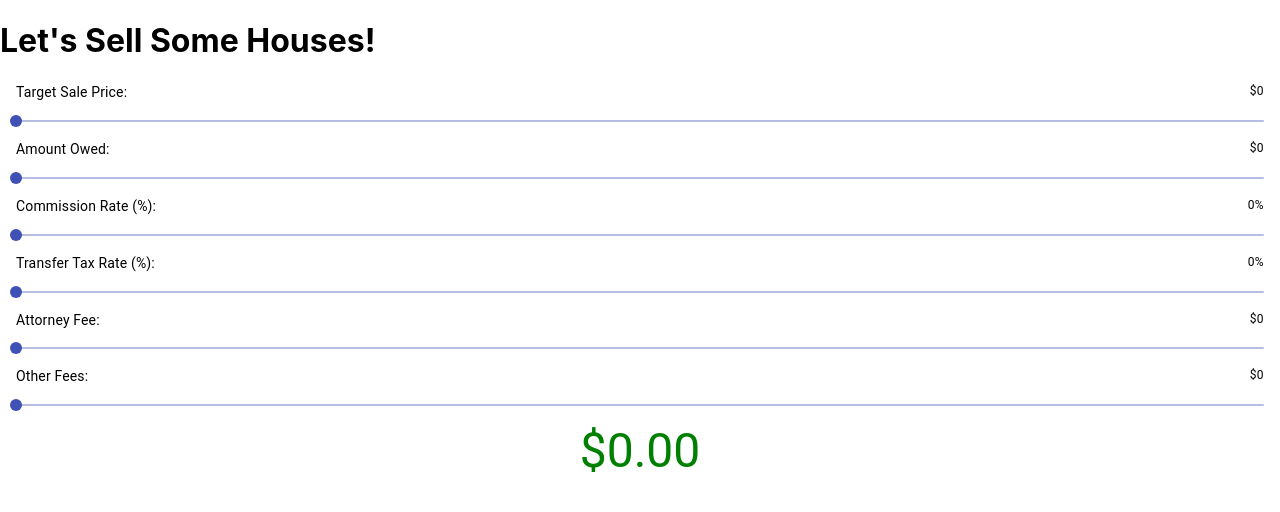
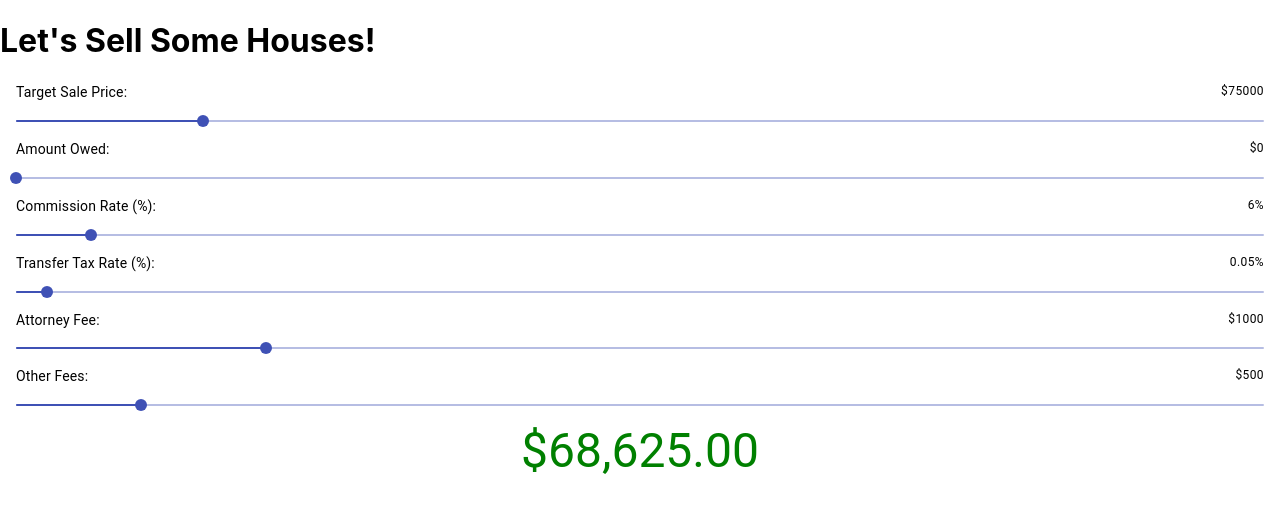
Before and after one commit to jeffn12/home-sale-tools, a React (Create React App) app: page / in a window 1280 px wide. Shown: the top 512 px of the page. Built offline with nearby package versions, Linux system fonts and the light colour scheme.

Commit message:
feat: remove chart prep

```diff
--- a/src/components/DetailInput.js
+++ b/src/components/DetailInput.js
@@ -3,14 +3,13 @@ import React, { useState, useEffect } from 'react';
 import { Box, Grid, Slider, Typography } from '@material-ui/core';
 
 const DetailInput = () => {
-  const [salePrice, setSalePrice] = useState(0);
+  const [salePrice, setSalePrice] = useState(75000);
   const [amountOwed, setAmountOwed] = useState(0);
-  const [commissionRate, setCommissionRate] = useState(0);
-  const [transferTaxRate, setTransferTaxRate] = useState(0);
-  const [attorneyFee, setAttorneyFee] = useState(0);
-  const [otherFees, setOtherFees] = useState(0);
+  const [commissionRate, setCommissionRate] = useState(0.06);
+  const [transferTaxRate, setTransferTaxRate] = useState(0.005);
+  const [attorneyFee, setAttorneyFee] = useState(1000);
+  const [otherFees, setOtherFees] = useState(500);
   const [amountEarned, setAmountEarned] = useState(0);
-  const [salePriceRange, setSalePriceRange] = useState([]);
 
   useEffect(() => {
     setAmountEarned(
@@ -28,20 +27,6 @@ const DetailInput = () => {
     attorneyFee,
     otherFees,
   ]);
-
-  useEffect(() => {
-    const range = 10000;
-    const dataPoints = [];
-    for (let i = salePrice - range; i <= salePrice + range; i += 500) {
-      if (i < 0 && i + 500 > 0) i.push(salePrice);
-      dataPoints.push(i);
-    }
-    setSalePriceRange(dataPoints);
-  }, [salePrice]);
-
-  useEffect(() => {
-    console.log('create a graph here');
-  }, [salePriceRange]);
 
   return (
     <Box m={2}>
```
